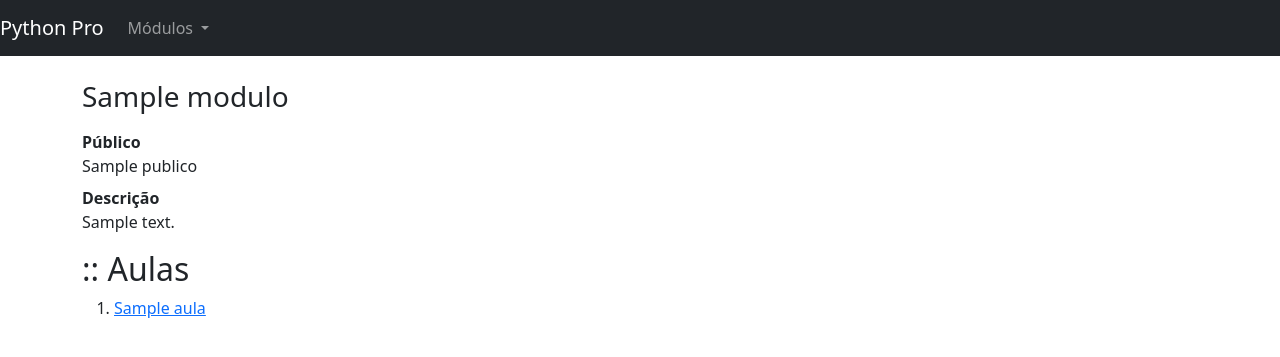
After one commit to eduardovale76/Django-course, a Django app: template pypro/modulos/templates/modulos/indice.html in a window 1280 px wide. The commit adds this page. Shown: the top 357 px of the page. Run offline with Django 4.2, Linux system fonts and the light colour scheme; the template is opened without the code that fills it: most values are stand-ins (such as "Sample title", 1, 10 or a date in 2020); some libraries are stand-ins or nearby versions.

Commit message:
Prefetch_related method

```diff
--- a/pypro/modulos/facade.py
+++ b/pypro/modulos/facade.py
@@ -17,4 +17,7 @@ def listar_aulas_de_modulo_ordenadas(modulo: Modulo):
     return list(modulo.aula_set.order_by('order').all())
 
 def encontrar_aula(slug):
-    return Aula.objects.get(slug=slug)
+    return Aula.objects.select_related('modulo').get(slug=slug) # Só funciona quando tentamos acessar N para 1
+
+def listar_modulos_com_aulas():
+    return Modulo.objects.order_by('order').prefetch_related('aulas_set').all() # Só funciona para acessar 1 para N
--- a/pypro/modulos/models.py
+++ b/pypro/modulos/models.py
@@ -23,6 +23,7 @@ class Aula(OrderedModel):
     slug = models.SlugField(unique=True)
     modulo = models.ForeignKey('Modulo', on_delete=models.PROTECT)
     order_with_respect_to = 'modulo'
+    youtube_id = models.CharField(max_length=32)
 
     class Meta(OrderedModel.Meta):
         pass
--- /dev/null
+++ b/pypro/modulos/templates/modulos/indice.html
@@ -0,0 +1,30 @@
+{% extends 'base/base.html' %}
+{% load static %}
+{% block title %}{{modulo.titulo}} {% endblock title %}
+{% block description %}Página com detalhes do módulo {{modulo.titulo}} {% endblock description %}
+
+{% block body %}
+
+    <div class="container">
+        {% for modulo in modulos %}
+            <div class="row">
+                <div class="col-md-12">
+                    <h3 class="mt-4 mb-3">{{ modulo.titulo }}</h3>
+                    <dl>
+                        <dt>Público</dt>
+                            <dd>{{ modulo.publico }}</dd>
+                        <dt>Descrição</dt>
+                            <dd>{{ modulo.descricao }}</dd>
+                    </dl>
+                    <h2>:: Aulas</h2>
+                    <ol>
+                        {% for aula in modulo.aula_set.all %}
+                            <li><a href='{{ aula.get_absolute_url }}'>{{ aula.titulo }} </a></li>
+                        {% endfor %}
+                    </ol>
+
+                </div>
+            </div>
+        {% endfor %}
+    </div>
+{% endblock body %}
--- a/pypro/modulos/urls.py
+++ b/pypro/modulos/urls.py
@@ -5,5 +5,6 @@ from pypro.modulos import views
 app_name='modulos'
 urlpatterns = [
     path('<slug:slug>', views.detalhe, name='detalhe'),
-    path('aulas/<slug:slug>', views.aula, name='aula')
+    path('aulas/<slug:slug>', views.aula, name='aula'),
+    path('', views.indice, name='indice'),
 ]
--- a/pypro/modulos/views.py
+++ b/pypro/modulos/views.py
@@ -1,5 +1,9 @@
 from django.shortcuts import render
 from pypro.modulos import facade
+
+def indice(request):
+    ctx = {'modulos': facade.listar_modulos_com_aulas()}
+    return render(request,'modulos/indice.html', ctx )
 
 def detalhe(request, slug):
     modulo = facade.encontrar_modulo(slug)
```
Also changed, not shown: pypro/modulos/templates/modulos/aula_detalhe.html (+8 -0 lines), pypro/modulos/tests/test_aula_detalhe.py (+8 -0 lines), pypro/modulos/tests/test_modulos_indice.py (added, +46 -0 lines), pypro/modulos/migrations/0006_aula_youtube_id.py (added), pypro/modulos/migrations/0007_alter_aula_youtube_id.py (added), pypro/modulos/tests/test_modulos_detalhe.py (line endings or trailing spaces).
